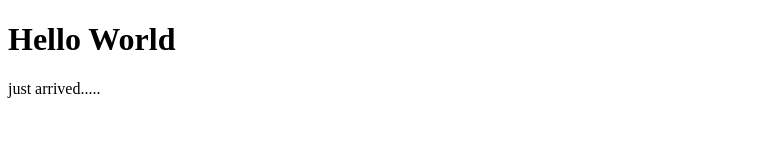
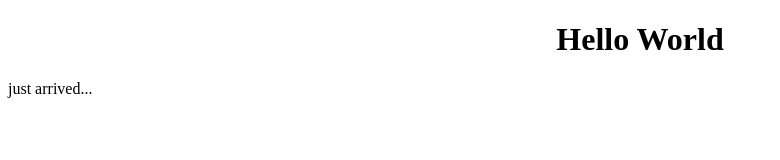
Before and after one commit to starkSV/Deepak-Kumar00.github.io, a plain HTML site: page index.html in a window 1280 px wide. Shown: the whole page, without its empty margins (0-780 px from the left). Drawn offline with Linux system fonts and the light colour scheme.

Commit message:
Update index.html

```diff
--- a/index.html
+++ b/index.html
@@ -1,7 +1,7 @@
 <!DOCTYPE html>
 <html>
 <body>
-<h1>Hello World</h1>
-<p>just arrived.....</p>
+<h1 text align = "center">Hello World</h1>
+<p>just arrived...</p>
 </body>
 </html>
```
